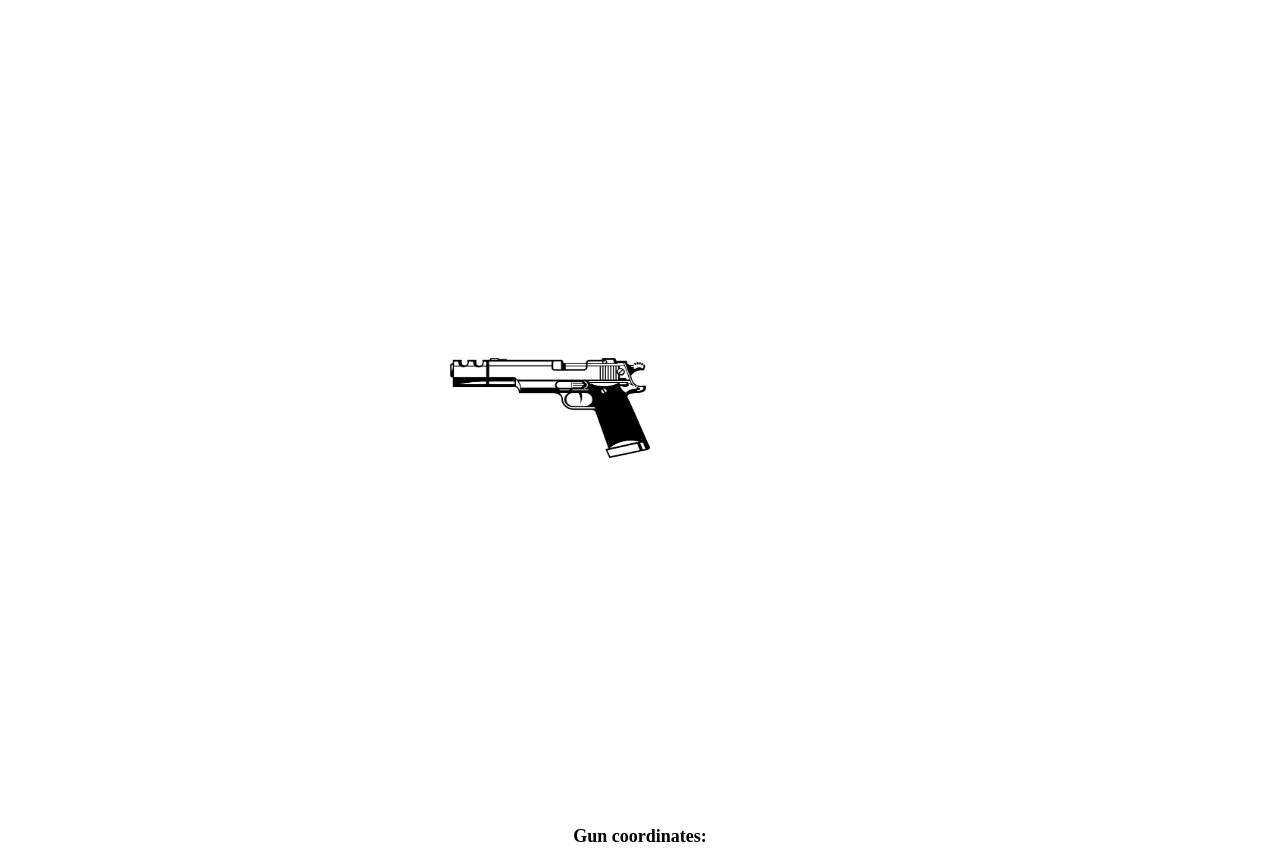
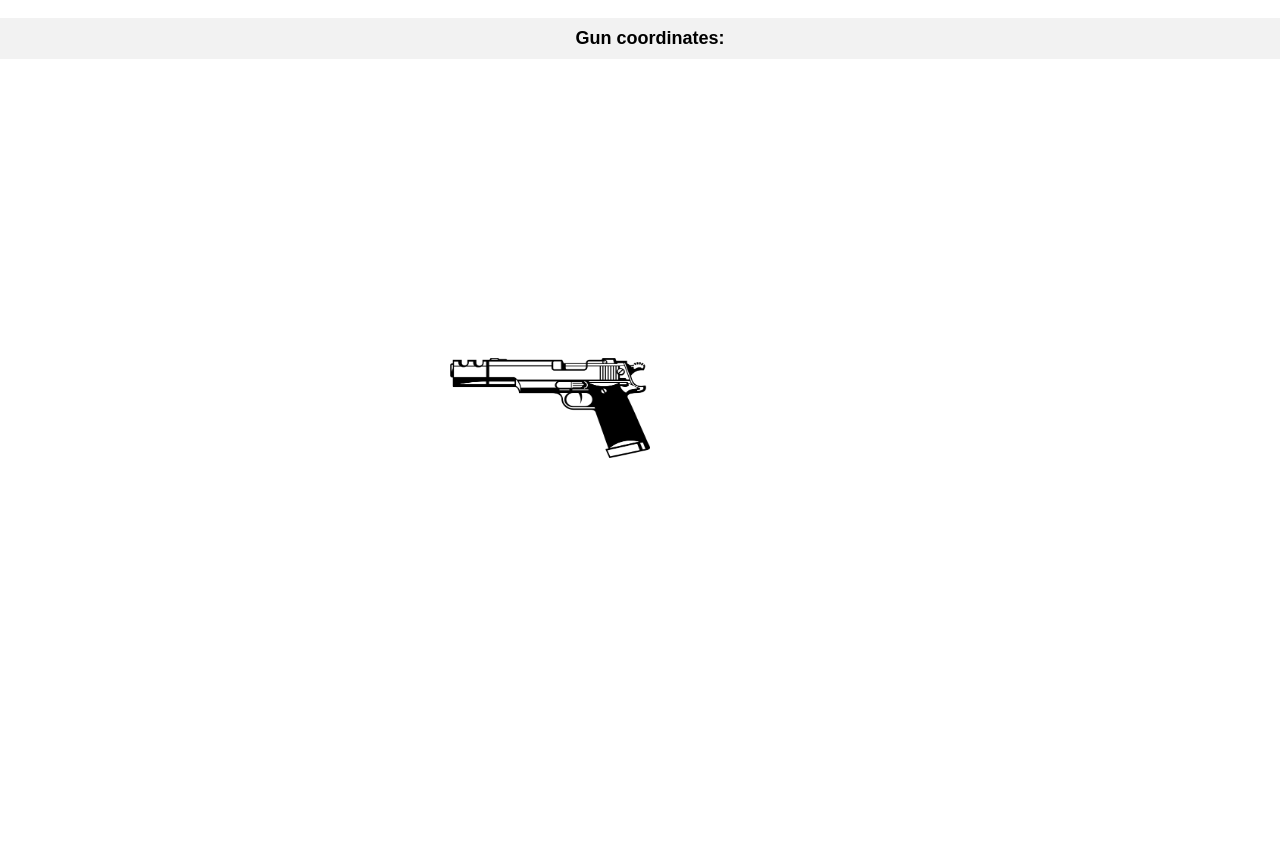
Before and after one commit to naseem1471/punisher, a plain HTML site: page index.html in a window 1280 px wide. After the commit the page ends 816 px from the top, so only its background shows below. Drawn offline with Linux system fonts and the light colour scheme.

Commit message:
Update style.css
co-ordinates across top of screen

```diff
--- a/css/style.css
+++ b/css/style.css
@@ -17,6 +17,13 @@
 
   #coordinates {
     text-align: center;
+    position: fixed;
+    top: 0;
+    left: 0;
+    width: 100%;
+    background-color: #f2f2f2f2;
+    padding: 10px;
     font-size: 18px;
     font-weight: bold;
+    font-family: Arial;
   }
```
